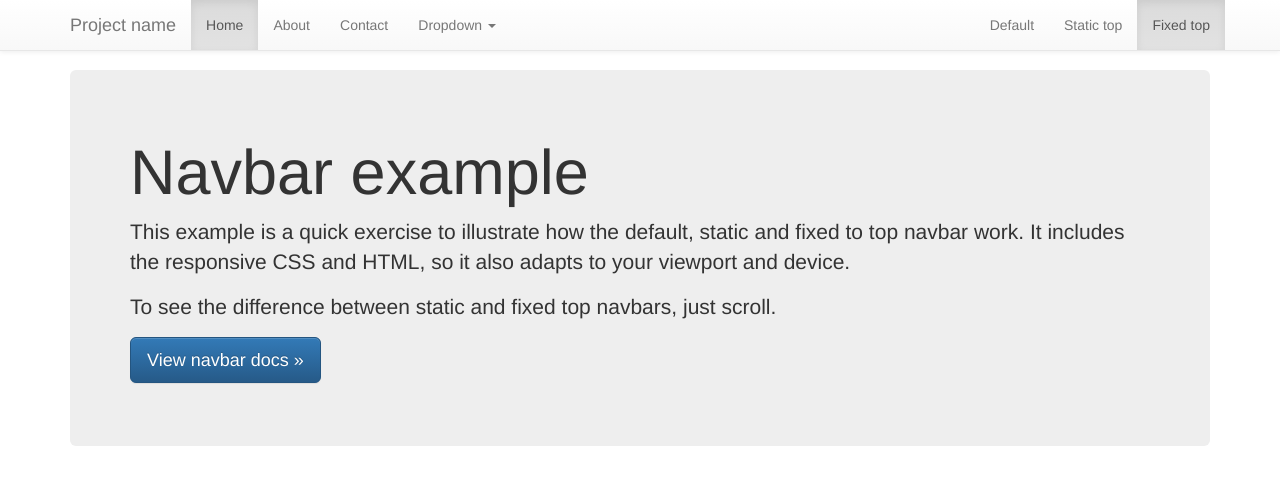
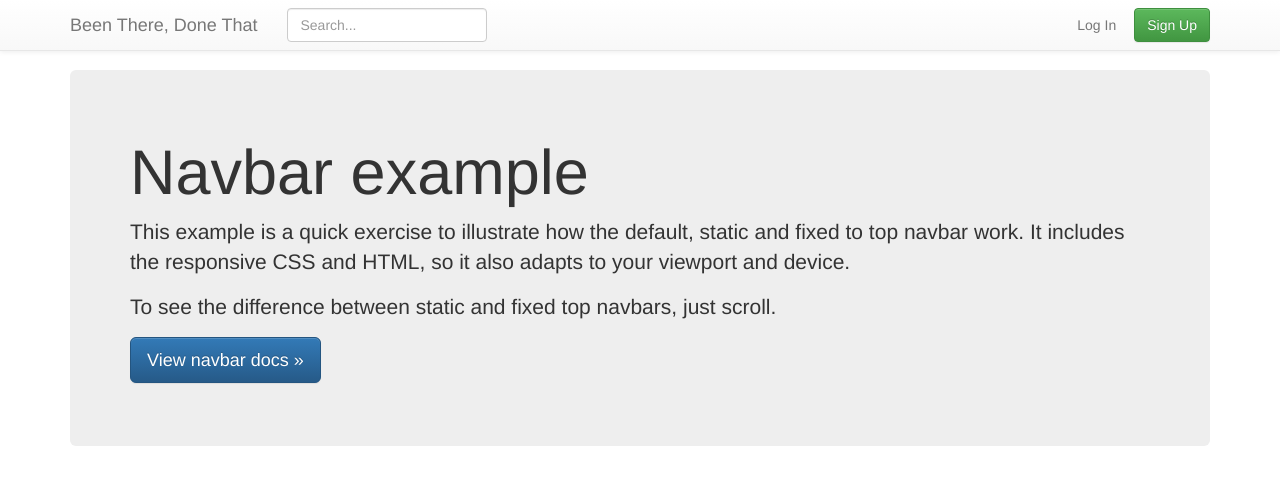
Before and after one commit to mfogel/btdt, a React (Create React App) app: page / in a window 1280 px wide. Shown: the top 484 px of the page. Built offline with nearby package versions, Linux system fonts and the light colour scheme.

Commit message:
Getting the navbar decent

```diff
--- a/src/App.js
+++ b/src/App.js
@@ -1,47 +1,33 @@
 import React, { Component } from 'react';
+import { Navbar, FormGroup, FormControl, Button, ButtonGroup, ButtonToolbar } from 'react-bootstrap';
 
 class App extends Component {
   render() {
     return (
       <div>
 
-        <nav className="navbar navbar-default navbar-fixed-top">
-          <div className="container">
-            <div className="navbar-header">
-              <button type="button" className="navbar-toggle collapsed" data-toggle="collapse" data-target="#navbar" aria-expanded="false" aria-controls="navbar">
-                <span className="sr-only">Toggle navigation</span>
-                <span className="icon-bar"></span>
-                <span className="icon-bar"></span>
-                <span className="icon-bar"></span>
-              </button>
-              <a className="navbar-brand" href="#">Project name</a>
-            </div>
-            <div id="navbar" className="navbar-collapse collapse">
-              <ul className="nav navbar-nav">
-                <li className="active"><a href="#">Home</a></li>
-                <li><a href="#about">About</a></li>
-                <li><a href="#contact">Contact</a></li>
-                <li className="dropdown">
-                  <a href="#" className="dropdown-toggle" data-toggle="dropdown" role="button" aria-haspopup="true" aria-expanded="false">Dropdown <span className="caret"></span></a>
-                  <ul className="dropdown-menu">
-                    <li><a href="#">Action</a></li>
-                    <li><a href="#">Another action</a></li>
-                    <li><a href="#">Something else here</a></li>
-                    <li role="separator" className="divider"></li>
-                    <li className="dropdown-header">Nav header</li>
-                    <li><a href="#">Separated link</a></li>
-                    <li><a href="#">One more separated link</a></li>
-                  </ul>
-                </li>
-              </ul>
-              <ul className="nav navbar-nav navbar-right">
-                <li><a href="../navbar/">Default</a></li>
-                <li><a href="../navbar-static-top/">Static top</a></li>
-                <li className="active"><a href="./">Fixed top <span className="sr-only">(current)</span></a></li>
-              </ul>
-            </div>
-          </div>
-        </nav>
+        <Navbar fixedTop>
+          <Navbar.Header>
+            <Navbar.Brand><a href="#">Been There, Done That</a></Navbar.Brand>
+            <Navbar.Toggle />
+          </Navbar.Header>
+          <Navbar.Collapse>
+            <Navbar.Form pullRight>
+              <ButtonToolbar>
+
+              {/* TODO: change style to outline button with bootstrap v4 */}
+              <ButtonGroup><Button bsStyle="link">Log In</Button></ButtonGroup>
+
+              <ButtonGroup><Button bsStyle="success">Sign Up</Button></ButtonGroup>
+              </ButtonToolbar>
+            </Navbar.Form>
+            <Navbar.Form pullLeft>
+              <FormGroup>
+                <FormControl id="search-box" type="text" placeholder="Search..." />
+              </FormGroup>
+            </Navbar.Form>
+          </Navbar.Collapse>
+        </Navbar>
 
         <div className="container">
           <div className="jumbotron">
--- a/src/index.css
+++ b/src/index.css
@@ -2,3 +2,12 @@ body {
   min-height: 2000px;
   padding-top: 70px;
 }
+
+#search-box {
+  width: 200px;
+  transition: width .3s ease-in-out;
+}
+
+#search-box:focus {
+  width: 320px;
+}
```
